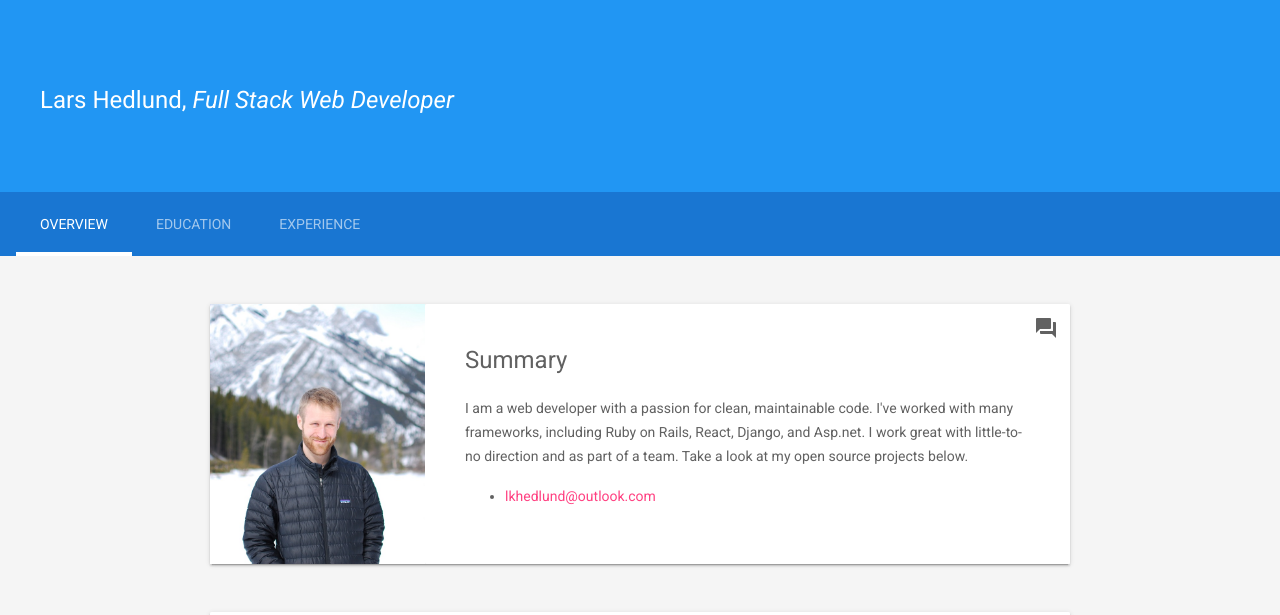
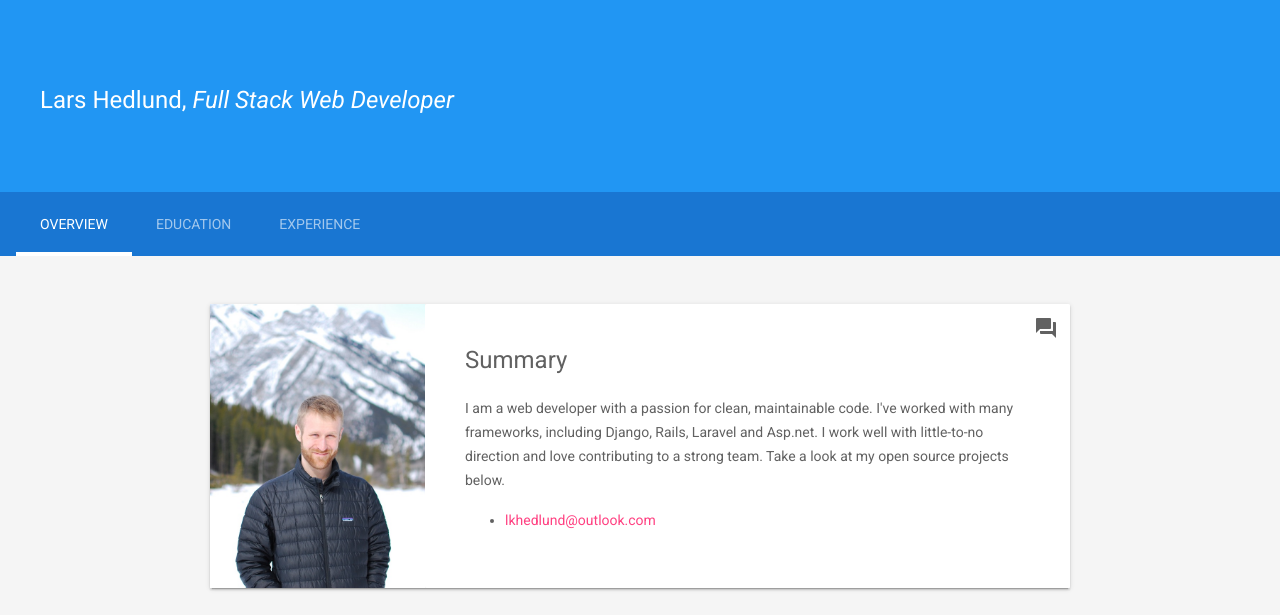
Before and after one commit to lkhedlund/lkhedlund.github.io, a plain HTML site: page index.html in a window 1280 px wide. Shown: the top 615 px of the page. Drawn offline with Linux system fonts and the light colour scheme.

Commit message:
Adjusted wording on opening paragraph.

```diff
--- a/index.html
+++ b/index.html
@@ -50,7 +50,7 @@
             </div>
               <h4>Summary</h4>
               <p>
-                I am a web developer with a passion for clean, maintainable code. I've worked with many frameworks, including Ruby on Rails, React, Django, and Asp.net. I work great with little-to-no direction and as part of a team. Take a look at my open source projects below.
+                I am a web developer with a passion for clean, maintainable code. I've worked with many frameworks, including Django, Rails, Laravel and Asp.net. I work well with little-to-no direction and love contributing to a strong team. Take a look at my open source projects below.
                 <ul>
                   <li>
                     <a href="mailto:lkhedlund@outlook.com">lkhedlund@outlook.com</a>
```
